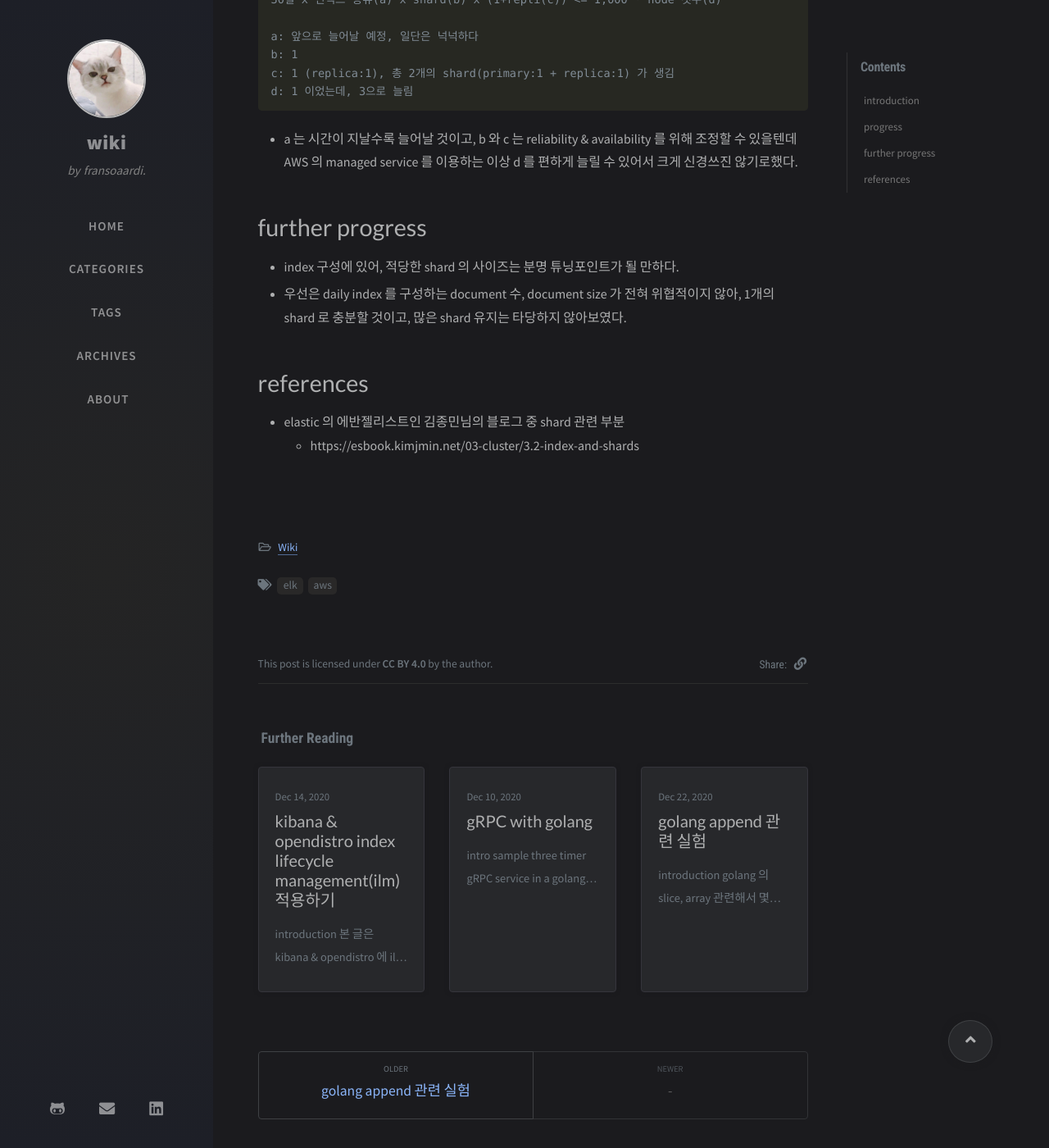
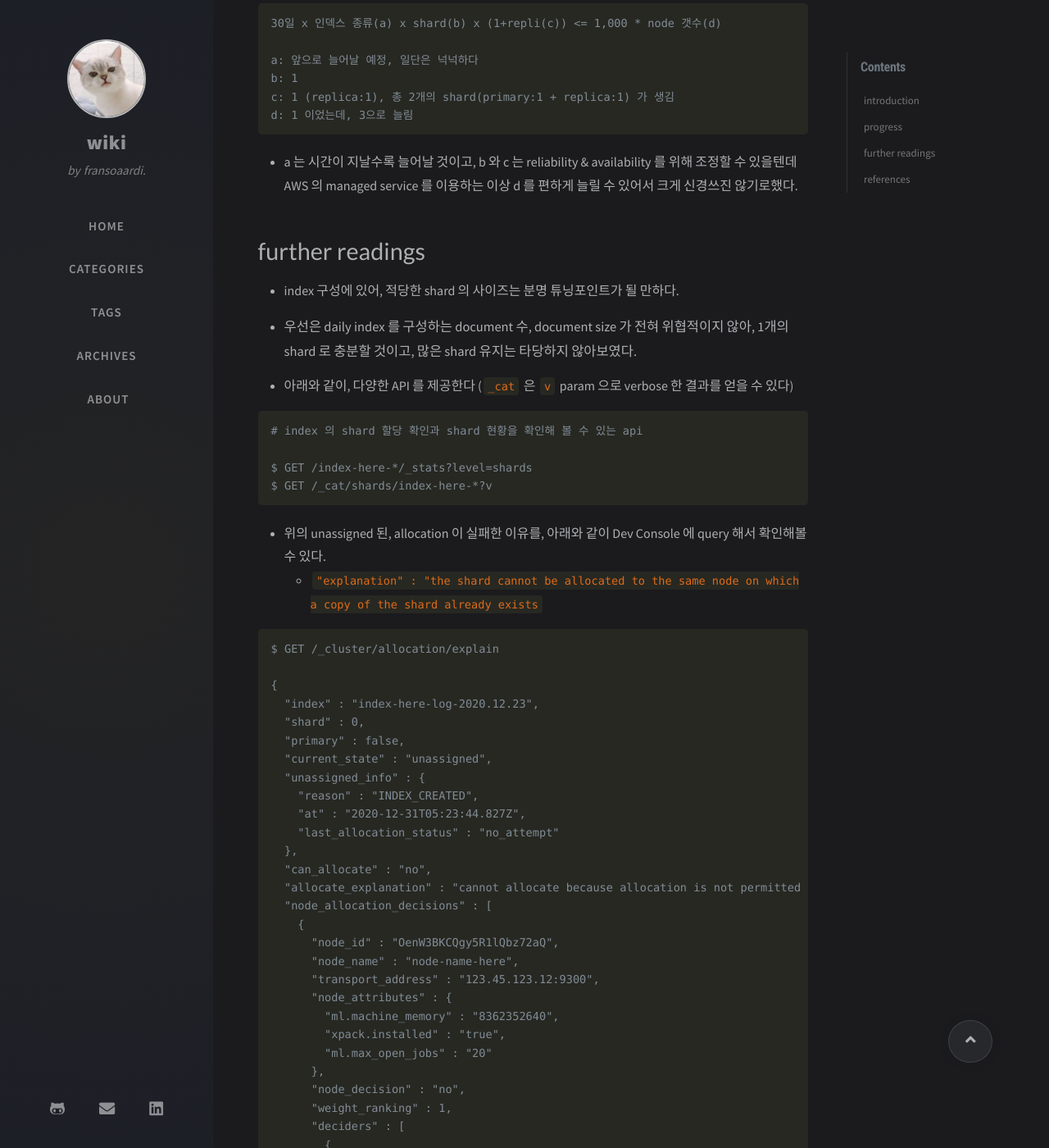
Before and after one commit to fransoaardi/fransoaardi.github.io, a Jekyll site: the page built from _posts/2021-01-05-elasticsearch_shard.md, in a window 1280 px wide and 1400 px high, scrolled down 2462 px. Shown: the whole window at 82% size. Built offline with Jekyll 4.4.1, drawn with Linux system fonts in a browser that asks for light colours; nearby versions of some CDN libraries; comment, search, counter and statistics services are not loaded; some of the changed text lies outside the part shown.

Commit message:
es shard edit

````diff
--- a/_posts/2021-01-05-elasticsearch_shard.md
+++ b/_posts/2021-01-05-elasticsearch_shard.md
@@ -82,7 +82,7 @@ metricbeat-7.6.2-2020.10.18-000013    0     r      UNASSIGNED
 ```
 
 - 이미 생성된 indices 는 30일 이후에 ilm 에 의해 index 삭제가 진행되며 shard 가 정리되길 기대하기로 했다.
-- 앞으로 생성될 indices 가 적용될 _template 설정을 아래 부분을 추가해서 적용했다.
+- 앞으로 생성될 indices 가 적용될 _template 설정에 아래 부분을 추가해서 적용해서, shard 가 1 index 에 2개(primary:1, replica:1) 씩 설정될 것이다.
 
 ```
 PUT _template/index-here
@@ -108,9 +108,60 @@ d: 1 이었는데, 3으로 늘림
 
 - a 는 시간이 지날수록 늘어날 것이고, b 와 c 는 reliability & availability 를 위해 조정할 수 있을텐데 AWS 의 managed service 를 이용하는 이상 d 를 편하게 늘릴 수 있어서 크게 신경쓰진 않기로했다.
 
-# further progress
+# further readings
 - index 구성에 있어, 적당한 shard 의 사이즈는 분명 튜닝포인트가 될 만하다.
 - 우선은 daily index 를 구성하는 document 수, document size 가 전혀 위협적이지 않아, 1개의 shard 로 충분할 것이고, 많은 shard 유지는 타당하지 않아보였다.
+
+- 아래와 같이, 다양한 API 를 제공한다 (`_cat` 은 `v` param 으로 verbose 한 결과를 얻을 수 있다)
+
+```
+# index 의 shard 할당 확인과 shard 현황을 확인해 볼 수 있는 api
+
+$ GET /index-here-*/_stats?level=shards
+$ GET /_cat/shards/index-here-*?v
+```
+
+- 위의 unassigned 된, allocation 이 실패한 이유를, 아래와 같이 Dev Console 에 query 해서 확인해볼 수 있다.
+  - `"explanation" : "the shard cannot be allocated to the same node on which a copy of the shard already exists`
+
+```
+$ GET /_cluster/allocation/explain
+
+{
+  "index" : "index-here-log-2020.12.23",
+  "shard" : 0,
+  "primary" : false,
+  "current_state" : "unassigned",
+  "unassigned_info" : {
+    "reason" : "INDEX_CREATED",
+    "at" : "2020-12-31T05:23:44.827Z",
+    "last_allocation_status" : "no_attempt"
+  },
+  "can_allocate" : "no",
+  "allocate_explanation" : "cannot allocate because allocation is not permitted to any of the nodes",
+  "node_allocation_decisions" : [
+    {
+      "node_id" : "OenW3BKCQgy5R1lQbz72aQ",
+      "node_name" : "node-name-here",
+      "transport_address" : "123.45.123.12:9300",
+      "node_attributes" : {
+        "ml.machine_memory" : "8362352640",
+        "xpack.installed" : "true",
+        "ml.max_open_jobs" : "20"
+      },
+      "node_decision" : "no",
+      "weight_ranking" : 1,
+      "deciders" : [
+        {
+          "decider" : "same_shard",
+          "decision" : "NO",
+          "explanation" : "the shard cannot be allocated to the same node on which a copy of the shard already exists [[index-here-log-2020.12.23][0], node[OenW3BKCQgy5R1lQbz72aQ], [P], s[STARTED], a[id=p-DkN6gJQue0iFJXu-F5dA]]"
+        }
+      ]
+    }
+  ]
+}
+```
 
 # references
 - elastic 의 에반젤리스트인 김종민님의 블로그 중 shard 관련 부분
````
